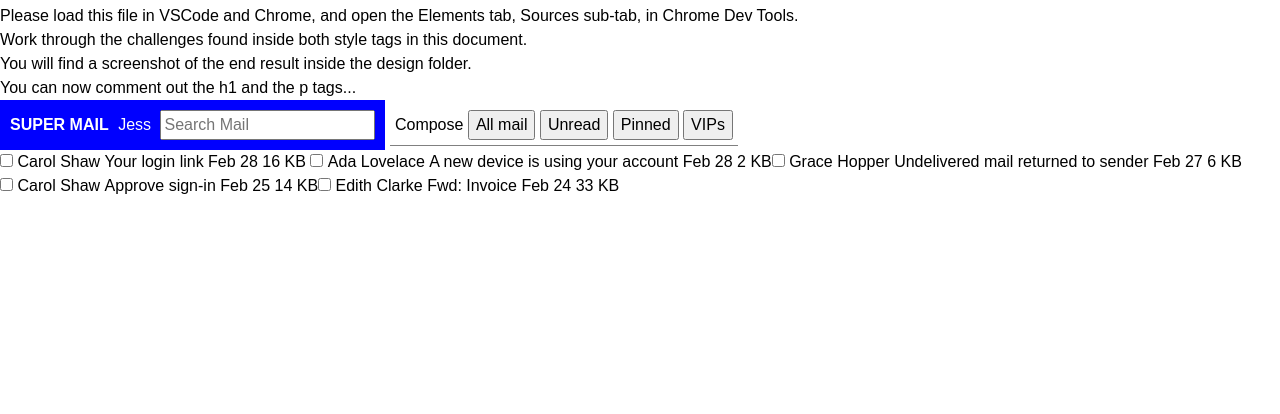
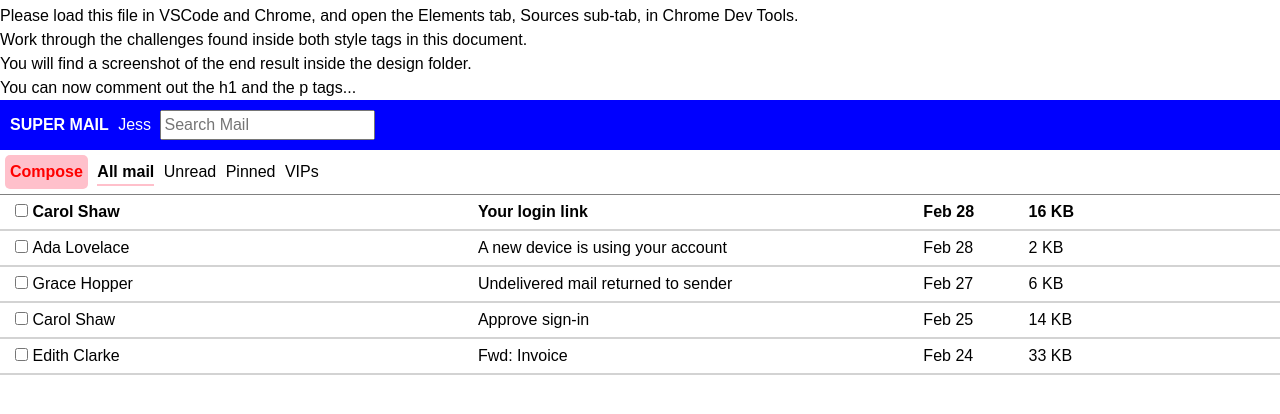
Before and after one commit to bloominstituteoftechnology/module-project-html-and-css-ii-JohnC-castri, a plain HTML site: page index.html in a window 1280 px wide. Shown: the part 44-458 px from the top of the page. Drawn offline with Linux system fonts and the light colour scheme.

Commit message:
task 8-15 and bug fixes done

```diff
--- a/index.html
+++ b/index.html
@@ -34,7 +34,6 @@ p, h1, h2, h3, h4, h5, h6 {
 #root, #__next {
   isolation: isolate;
 }
-
   </style>
   <style>
     /* 👉 Task 2- Target the body element.
@@ -55,14 +54,14 @@ p, h1, h2, h3, h4, h5, h6 {
     /* 👉 Task 4- Target the divs that are directly nested underneath the id headerTop.
     Make them display as inline block, instead of block.
     This will make them render on the same line. */
-    div {
+    .div1, .div2 {
       display: inline-block;
     }
 
     /* 👉 Task 5- Target the spans that are nested inside the id headerTop.
     Make them have some margin on the right.
     This will prevent the spans from crashing against one another. */
-    span {
+    #spanners1, #spanners2 {
       margin-right: 5px;
     }
 
@@ -84,32 +83,76 @@ p, h1, h2, h3, h4, h5, h6 {
     Make them display as inline block, instead of block.
     This will cause them to render on the same line.
     You can consolidate this rule with the one on step. 4 */
+    .headerbot, .butt {
+      display: inline-block;
+    }
+
 
     /* 👉 Task 9- Target the "Compose" button, although note it's a div instead an actual button.
     Give it color, bold text, background, padding, border radius, margin right, and a cursor of pointer. */
+    .butt {
+      color: red;
+      font-weight: bold;
+      padding: 5px;
+      border-radius: 5px;
+      margin-right: 5px;
+      cursor: pointer;
+      background-color: pink;
+    }
 
     /* 👉 Task 10- Research how to remove all the default styling of button elements.
     Target the button elements inside the element with id headerBottom.
     Remove all their styling, give them a bit of margin to the right, and a cursor of pointer. */
+    button, input[type="submit"], input[type="reset"] {
+	background: none;
+	color: inherit;
+	border: none;
+	padding: 0;
+	font: inherit;
+	cursor: pointer;
+	outline: inherit;
+  margin-right: 5px;
+}
 
     /* 👉 Task 11- Target the button element inside the id headerBottom that has a class of active
     Make the font weight be bolder, and add a bottom border of 2 pixels solid color (you choose the color).
     Add the class name to the "All mail" button. */
+    .active {
+      font-weight: bolder;
+      border-bottom: 2px solid pink;
+    }
 
     /* 👉 Task 12- Target all divs directly nested inside elements with a class of email,
     and make them display as inline-block elements.
     This will make each email render all its details in the same line*/
+    .email-check, .email-name, .email-subject, .email-date, .email-size {
+      display: inline-block;
+    }
 
     /* 👉 Task 13- Target the elements with a class of email.
     Give them some padding, bigger padding to the left, and a bottom border of very light grey. */
+    .email {
+      padding: 5px;
+      padding-left: 15px;
+      border-bottom: 2px solid lightgray;
+    }
 
     /* 👉 Task 14- Target each div inside the element with a class of email.
     Make the email author and the email subject take 35% of the width of the parent element.
     Make the check, the date and the size take up 8% of the width of the parent element.
     This will arrange the details in visible columns. */
+    .email-name, .email-subject {
+      width: 35%;
+    }
+    .email-date, .email-size {
+      width: 8%;
+    }
 
     /* 👉 Task 15- Target the second email and have its font weight be bold.
     This will make it look "unread". */
+    .email:first-child {
+  font-weight: bold;
+}
 
     /* Well done! Check the design file to make sure you are close enough. */
 
@@ -128,18 +171,18 @@ p, h1, h2, h3, h4, h5, h6 {
   <div>
     <header>
       <div id="headerTop">
-        <div>
+        <div class="div1">
           <span id="spanners1">Super Mail</span>
           <span id="spanners2">Jess</span>
         </div>
-        <div>
+        <div class="div2">
           <input type="text" placeholder="Search Mail" />
         </div>
       </div>
       <div id="headerBottom">
-        <div>Compose</div>
-        <div>
-          <button>All mail</button>
+        <div class="butt">Compose</div>
+        <div class="headerbot">
+          <button class="active">All mail</button>
           <button>Unread</button>
           <button>Pinned</button>
           <button>VIPs</button>
```
